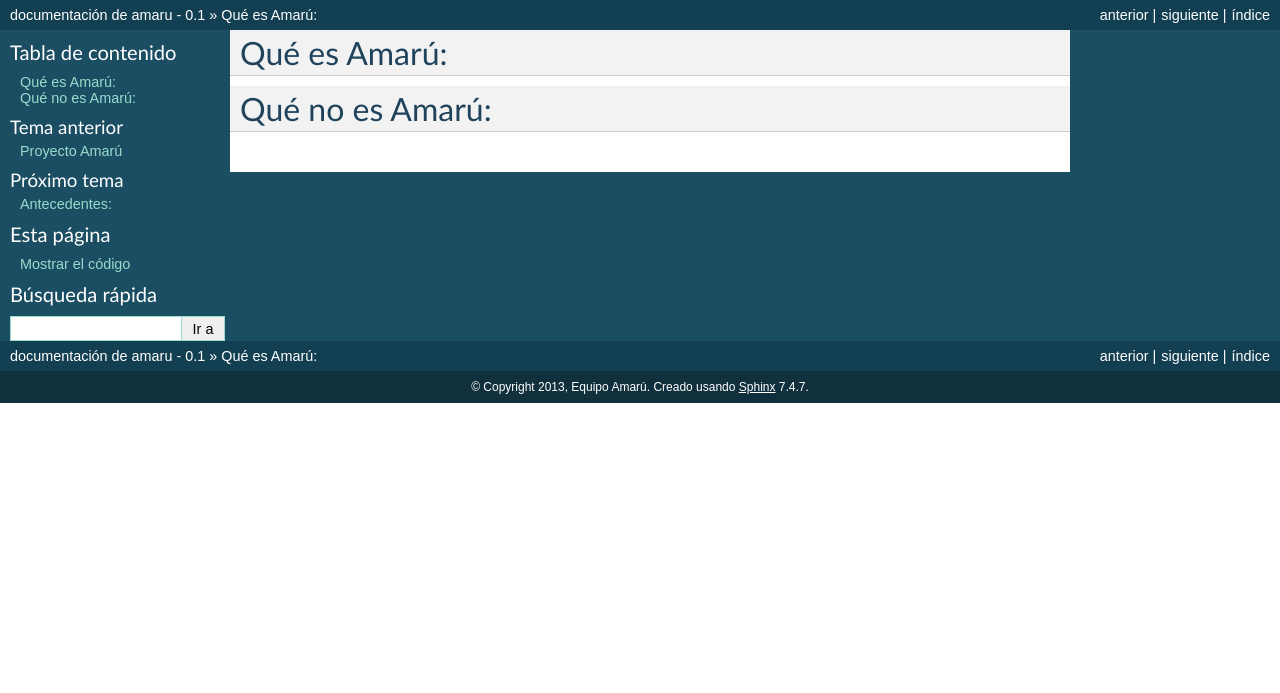
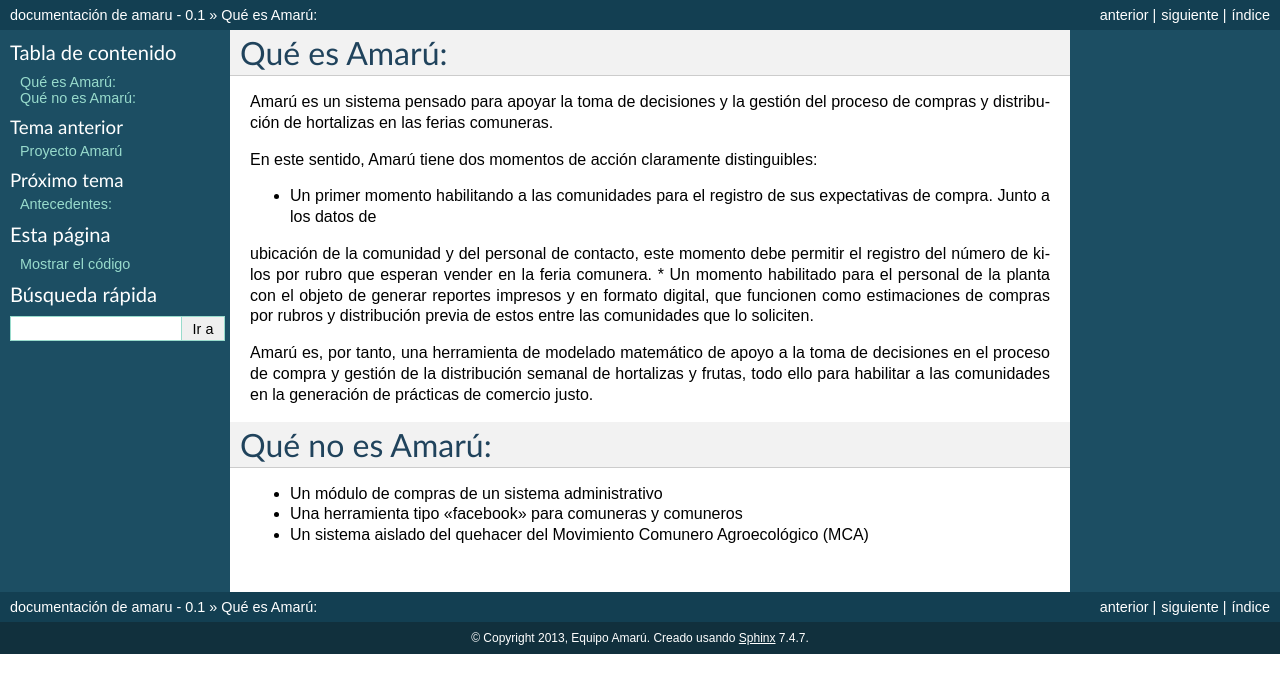
Before and after one commit to petrizzo/amaru_project, a Sphinx documentation site: the page built from docs/que_es_amaru.rst, in a window 1280 px wide. Shown: the top 693 px of the page. Built offline with Sphinx 7.4.7, drawn with Linux system fonts in a browser that asks for light colours.

Commit message:
Se añade contenidos a Que es Amarú  y Sistema de ayuda a la decisión

```diff
--- a/docs/que_es_amaru.rst
+++ b/docs/que_es_amaru.rst
@@ -6,5 +6,25 @@
 Qué es Amarú:
 =============
 
+Amarú es un sistema pensado para apoyar la toma de decisiones y la gestión del proceso de compras y distribución de
+hortalizas en las ferias comuneras.
+
+En este sentido, Amarú tiene dos momentos de acción claramente distinguibles:
+
+* Un primer momento habilitando a las comunidades para el registro de sus expectativas de compra. Junto a los datos de
+ubicación de la comunidad y del personal de contacto, este momento debe permitir el registro del número de kilos por
+rubro que esperan vender en la feria comunera.
+* Un momento habilitado para el personal de la planta con el objeto de generar reportes impresos y en formato digital,
+que funcionen como estimaciones de compras por rubros y distribución previa de estos entre las comunidades que lo
+soliciten.
+
+Amarú es, por tanto, una herramienta de modelado matemático de apoyo a la toma de decisiones en el proceso de compra
+y gestión de la distribución semanal de hortalizas y frutas, todo ello para habilitar a las comunidades en la
+generación de prácticas de comercio justo.
+
 Qué no es Amarú:
 ================
+
+* Un módulo de compras de un sistema administrativo
+* Una herramienta tipo "facebook" para comuneras y comuneros
+* Un sistema aislado del quehacer del Movimiento Comunero Agroecológico (MCA)
```
Also changed, not shown: docs/sistema_ayuda_decision.rst (+35 -0 lines).
